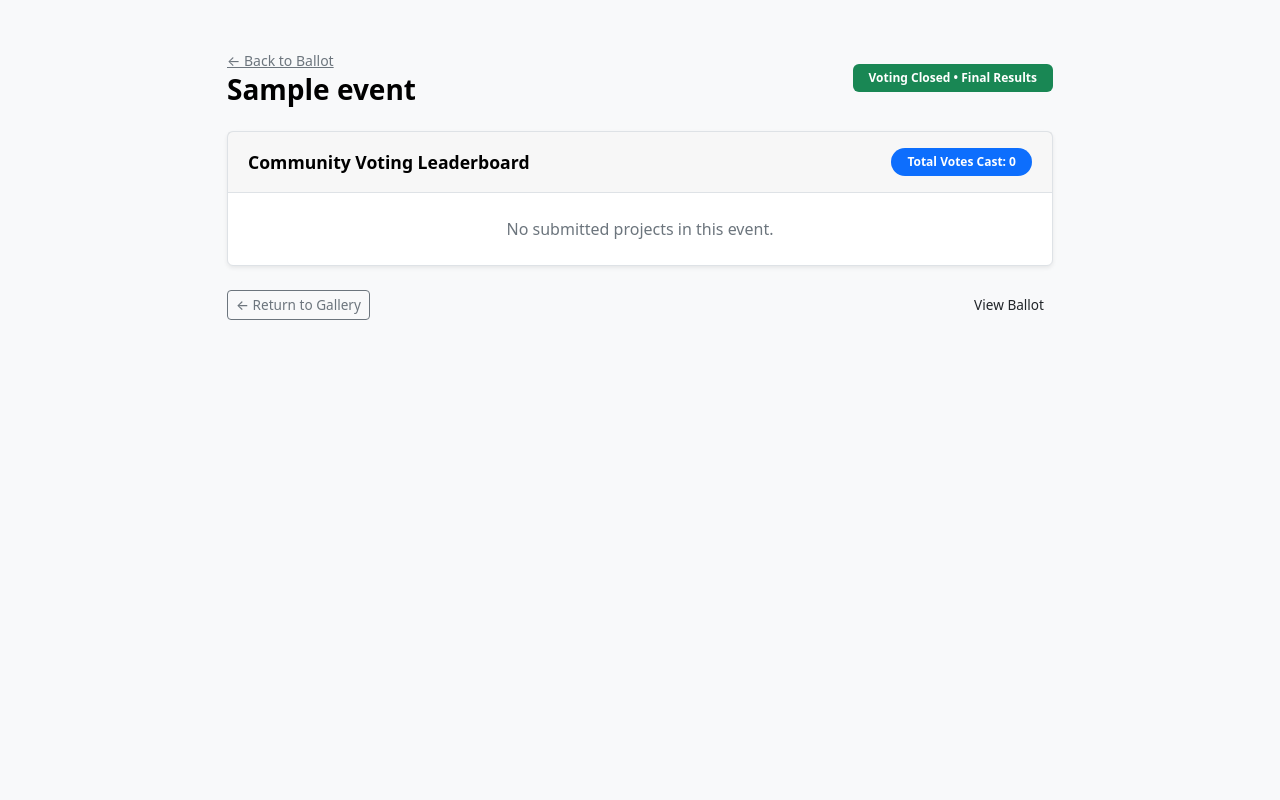
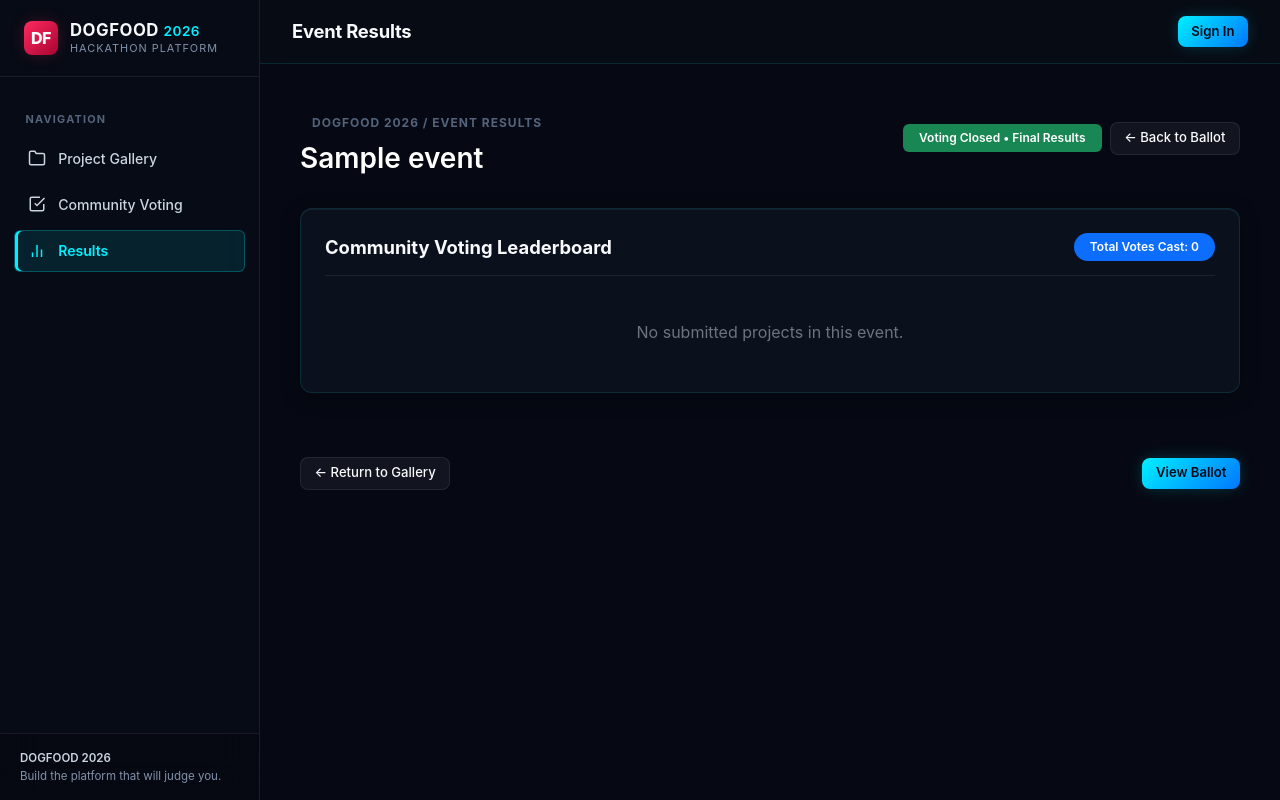
Before and after one commit to impetus-Dev/dogfood-2026, a Django app: page /results/1/ in a window 1280 px wide. Run offline with Django 5.2, Linux system fonts and the light colour scheme; tables that the repository leaves empty hold one stand-in row (values such as "Sample post"); data that the repository does not hold is empty.

Commit message:
feat(ui): polish DOGFOOD voting and results

```diff
--- a/static/css/dogfood.css
+++ b/static/css/dogfood.css
@@ -597,6 +597,14 @@ html, body {
   border-color: #ef4444;
 }
 
+.btn-df-primary.btn-sm,
+.btn-df-accent.btn-sm,
+.btn-df-glass.btn-sm,
+.btn-df-danger.btn-sm {
+  padding: 0.35rem 0.85rem;
+  font-size: 0.82rem;
+}
+
 /* ==========================================================================
    MEDIUM-LIKE EDITORIAL PROJECT FEED
    ========================================================================== */
--- a/templates/voting/results.html
+++ b/templates/voting/results.html
@@ -1,66 +1,68 @@
+{% extends "base.html" %}
 {% load static %}
-<!DOCTYPE html>
-<html lang="en">
-<head>
-    <meta charset="UTF-8">
-    <meta name="viewport" content="width=device-width, initial-scale=1.0">
-    <title>Results: {{ event.name }} — DOGFOOD 2026</title>
-    <link rel="stylesheet" href="{% static 'css/bootstrap.min.css' %}">
-</head>
-<body class="bg-light py-5">
-    <div class="container" style="max-width: 850px;">
+
+{% block title %}Results: {{ event.name }} — DOGFOOD 2026{% endblock %}
+{% block page_title %}Event Results{% endblock %}
+
+{% block content %}
+<div class="d-flex flex-column gap-4" style="max-width: 960px; margin: 0 auto;">
+
     <!-- Header -->
-        <div class="d-flex justify-content-between align-items-center mb-4">
+    <div class="d-flex flex-wrap justify-content-between align-items-center gap-3 mb-2">
         <div>
-                <a href="{% url 'ballot_page' event.id %}" class="text-decoration-none text-muted small">&larr; Back to Ballot</a>
-                <h1 class="h2 mb-0" id="results-event-title">{{ event.name }}</h1>
+            <div class="df-nav-section-title mb-1" style="font-size: 0.75rem; letter-spacing: 1px;">DOGFOOD 2026 / EVENT RESULTS</div>
+            <h1 class="h2 fw-bold text-white mb-0" id="results-event-title">{{ event.name }}</h1>
         </div>
-            <div>
+        <div class="d-flex align-items-center gap-2">
             {% if voting_closed %}
             <span class="badge bg-success py-2 px-3" id="badge-voting-closed">Voting Closed &bull; Final Results</span>
             {% else %}
             <span class="badge bg-warning text-dark py-2 px-3" id="badge-voting-open">Voting Open &bull; Results Hidden</span>
             {% endif %}
+            <a href="{% url 'ballot_page' event.id %}" class="btn-df-glass btn-sm">&larr; Back to Ballot</a>
         </div>
     </div>
 
     {% if not voting_closed %}
     <!-- PRE-CLOSE: Strictly Hidden State -->
-        <div class="card shadow-sm text-center py-5 px-4 mb-4" id="results-hidden-card">
-            <div class="card-body">
+    <div class="df-card text-center py-5 px-4 mb-4" id="results-hidden-card">
         <div class="mb-3">
-                    <span style="font-size: 3rem;">🔒</span>
+            <span style="font-size: 3rem;" aria-hidden="true">🔒</span>
         </div>
-                <h3 class="h4 card-title text-dark mb-2" id="results-hidden-heading">Results are Hidden</h3>
-                <p class="text-muted mb-3" id="results-hidden-message" style="max-width: 500px; margin: 0 auto;">
+        <h3 class="h4 card-title text-white mb-2" id="results-hidden-heading">Results are Hidden</h3>
+        <p class="text-secondary mb-3" id="results-hidden-message" style="max-width: 540px; margin: 0 auto; line-height: 1.6;">
             Results are hidden until voting closes to ensure fair and unbiased community participation.
         </p>
         {% if event.voting_close %}
-                <p class="small text-secondary mb-4">
-                    Scheduled voting close: <strong>{{ event.voting_close|date:"Y-m-d H:i:s" }} UTC</strong>
+        <p class="small text-muted mb-4">
+            Scheduled voting close: <strong class="text-white">{{ event.voting_close|date:"Y-m-d H:i:s" }} UTC</strong>
         </p>
         {% endif %}
-                <div class="d-flex justify-content-center gap-2">
-                    <a href="{% url 'ballot_page' event.id %}" class="btn btn-primary" id="btn-cast-vote">Go to Ballot to Vote</a>
-                    <a href="{% url 'projects:gallery' %}" class="btn btn-outline-secondary">Explore Projects</a>
-                </div>
+        <div class="d-flex justify-content-center gap-3 flex-wrap">
+            <a href="{% url 'ballot_page' event.id %}" class="btn-df-primary" id="btn-cast-vote">
+                <svg width="14" height="14" viewBox="0 0 24 24" fill="none" stroke="currentColor" stroke-width="2.5"><polyline points="20 6 9 17 4 12"></polyline></svg>
+                Go to Ballot to Vote
+            </a>
+            <a href="{% url 'projects:gallery' %}" class="btn-df-glass">
+                Explore Projects
+            </a>
         </div>
     </div>
 
     {% else %}
     <!-- POST-CLOSE: Real Verified Tallies -->
-        <div class="card shadow-sm mb-4" id="results-leaderboard-card">
-            <div class="card-header bg-white py-3 d-flex justify-content-between align-items-center">
-                <h5 class="mb-0" id="leaderboard-heading">Community Voting Leaderboard</h5>
+    <div class="df-card mb-4" id="results-leaderboard-card">
+        <div class="df-card-header d-flex justify-content-between align-items-center flex-wrap gap-2">
+            <h3 class="df-card-title mb-0" id="leaderboard-heading">Community Voting Leaderboard</h3>
             <span class="badge bg-primary rounded-pill px-3 py-2" id="total-votes-badge">
                 Total Votes Cast: {{ total_votes }}
             </span>
         </div>
-            <div class="card-body p-0">
+        <div class="p-0">
             {% if results %}
             <div class="table-responsive">
-                    <table class="table table-hover align-middle mb-0" id="results-table">
-                        <thead class="table-light">
+                <table class="table df-table align-middle mb-0" id="results-table">
+                    <thead>
                         <tr>
                             <th style="width: 80px;" class="text-center">Rank</th>
                             <th>Project</th>
@@ -76,15 +78,27 @@
                                 {% elif forloop.counter == 2 %}
                                 <span class="badge bg-secondary">#2 🥈</span>
                                 {% elif forloop.counter == 3 %}
-                                    <span class="badge bg-dark">#3 🥉</span>
+                                <span class="badge bg-dark text-light border border-secondary">#3 🥉</span>
                                 {% else %}
                                 <span class="text-muted">#{{ forloop.counter }}</span>
                                 {% endif %}
                             </td>
                             <td>
-                                    <a href="{% url 'projects:detail' item.id %}" class="text-decoration-none fw-semibold text-dark project-result-title">
+                                <div>
+                                    <a href="{% url 'projects:detail' item.id %}" class="text-decoration-none fw-semibold text-white project-result-title">
                                         {{ item.title }}
                                     </a>
+                                    {% if item.team_name or item.track_name %}
+                                    <div class="d-flex align-items-center gap-2 mt-1">
+                                        {% if item.team_name %}
+                                        <span class="text-muted small">Team: <span class="text-secondary">{{ item.team_name }}</span></span>
+                                        {% endif %}
+                                        {% if item.track_name %}
+                                        <span class="badge bg-secondary small">{{ item.track_name }}</span>
+                                        {% endif %}
+                                    </div>
+                                    {% endif %}
+                                </div>
                             </td>
                             <td class="text-end">
                                 <span class="badge bg-primary fs-6 px-3 project-vote-count">
@@ -104,11 +118,11 @@
         </div>
     </div>
 
-        <div class="d-flex justify-content-between">
-            <a href="{% url 'projects:gallery' %}" class="btn btn-outline-secondary btn-sm">&larr; Return to Gallery</a>
-            <a href="{% url 'ballot_page' event.id %}" class="btn btn-outline-primary btn-sm">View Ballot</a>
+    <div class="d-flex justify-content-between align-items-center mt-3">
+        <a href="{% url 'projects:gallery' %}" class="btn-df-glass btn-sm">&larr; Return to Gallery</a>
+        <a href="{% url 'ballot_page' event.id %}" class="btn-df-primary btn-sm">View Ballot</a>
     </div>
     {% endif %}
+
 </div>
-</body>
-</html>
+{% endblock %}
--- a/voting/frontend_views.py
+++ b/voting/frontend_views.py
@@ -159,6 +159,16 @@ def results_view(request, event_id):
     if voting_closed:
         results = get_results(event)
         total_votes = sum(item["votes"] for item in results)
+        project_ids = [item["id"] for item in results]
+        projects_by_id = {
+            p.id: p
+            for p in Project.objects.filter(id__in=project_ids).select_related("team", "track")
+        }
+        for item in results:
+            proj = projects_by_id.get(item["id"])
+            if proj:
+                item["team_name"] = proj.team.name if proj.team else ""
+                item["track_name"] = proj.track.name if proj.track else ""
 
     return render(
         request,
```
Also changed, not shown: templates/voting/ballot.html (+73 -42 lines), voting/tests_frontend.py (+60 -0 lines). Lines whose indentation alone changed are shown as unchanged.
